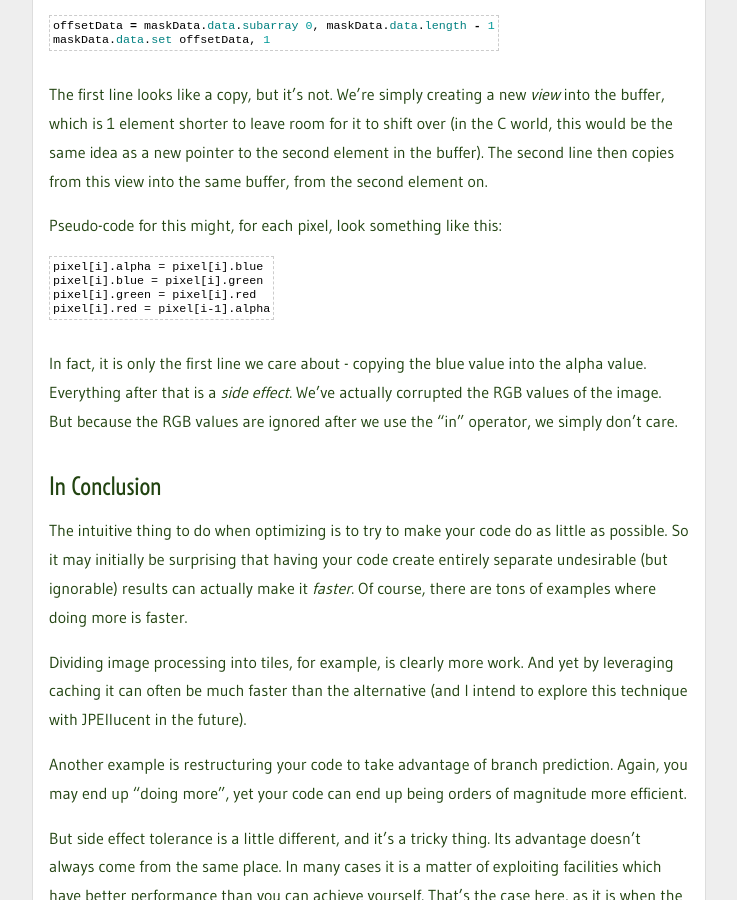
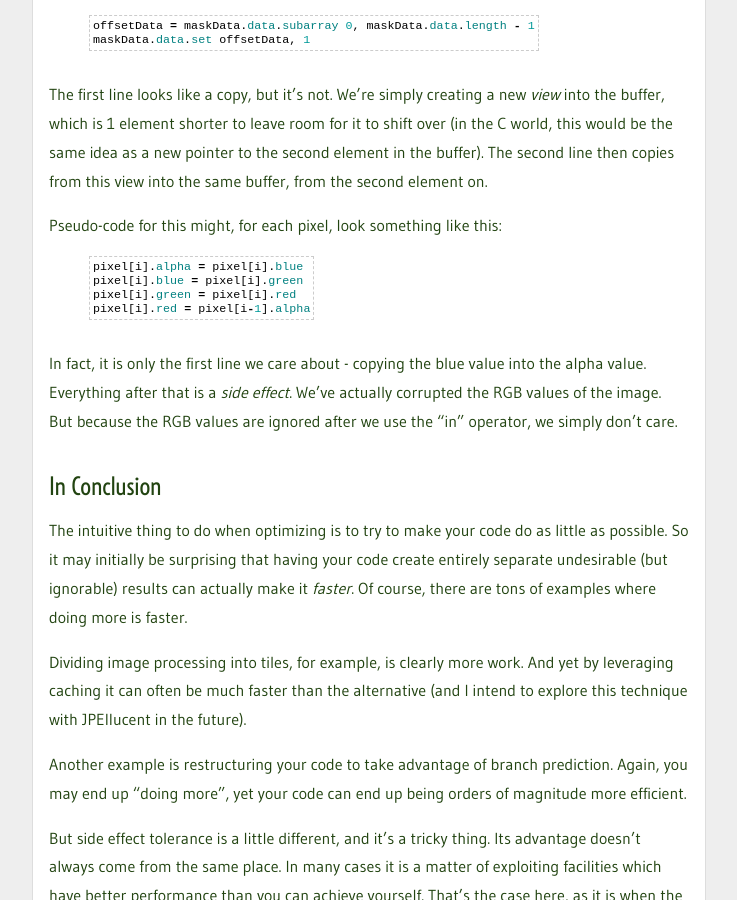
Before and after one commit to osuushi/osuushi.github.com, a Jekyll site: the page built from _posts/2013-10-28-optimizationsideeffects.md, in a window 1280 px wide and 900 px high, scrolled down 2437 px. Shown: the whole window, without its empty margins (223-960 px from the left). Built offline with Jekyll 4.4.1, drawn with Linux system fonts in a browser that asks for light colours.

Commit message:
Fixed parse error for optimization post

````diff
--- a/_posts/2013-10-28-optimizationsideeffects.md
+++ b/_posts/2013-10-28-optimizationsideeffects.md
@@ -39,7 +39,9 @@ pixel data.
 
 It would look something like this:
 
-```coffeescript
+
+{% highlight coffeescript tabsize=4 %}
+
 cx = canvas.getContext '2d'
 #Get ImageData for mask image
 cx.globalCompositeOperation = 'copy'
@@ -52,7 +54,9 @@ colorData = cx.getImageData 0, 0, w, h
 colorData.data[i+3] = maskData.data[i] for i in [0...4*maskData.data.length] by 4
 #Move data back into canvas
 cx.putImageData colorData
-```
+
+
+{% endhighlight %}
 
 ## Exploiting compositing operations
 
@@ -67,7 +71,8 @@ call `putImageData` to put it back into the canvas. Then we draw the RGB image i
 
 This is faster, but it still involves a non-native loop:
 
-```coffeescript
+{% highlight coffeescript tabsize=4 %}
+
 cx = canvas.getContext '2d'
 #Get ImageData for mask image
 cx.globalCompositeOperation = 'copy'
@@ -80,7 +85,8 @@ cx.putImageData maskData
 #Draw RGB image into the canvas
 cx.globalCompositeOperation = 'source-in'
 cx.drawImage color, 0, 0
-```
+
+{% endhighlight %}
 
 ## Tolerating side effects
 
@@ -98,10 +104,12 @@ unfortunately), but thanks to the `set` method of TypedArrays, that loop is nati
 
 The CoffeeScript code for the shift looks like this:
 
-```coffeescript
+{% highlight coffeescript tabsize=4 %}
+
 offsetData = maskData.data.subarray 0, maskData.data.length - 1
 maskData.data.set offsetData, 1
-```
+
+{% endhighlight %}
 
 The first line looks like a copy, but it's not. We're simply creating a new *view* into the buffer,
 which is 1 element shorter to leave room for it to shift over (in the C world, this would be the
@@ -110,12 +118,14 @@ this view into the same buffer, from the second element on.
 
 Pseudo-code for this might, for each pixel, look something like this:
 
-```
+{% highlight coffeescript tabsize=4 %}
+
 pixel[i].alpha = pixel[i].blue
 pixel[i].blue = pixel[i].green
 pixel[i].green = pixel[i].red
 pixel[i].red = pixel[i-1].alpha
-```
+
+{% endhighlight %}
 
 In fact, it is only the first line we care about - copying the blue value into the alpha value.
 Everything after that is a *side effect*. We've actually corrupted the RGB values of the image. But
````
Also changed, not shown: 1 other file.
